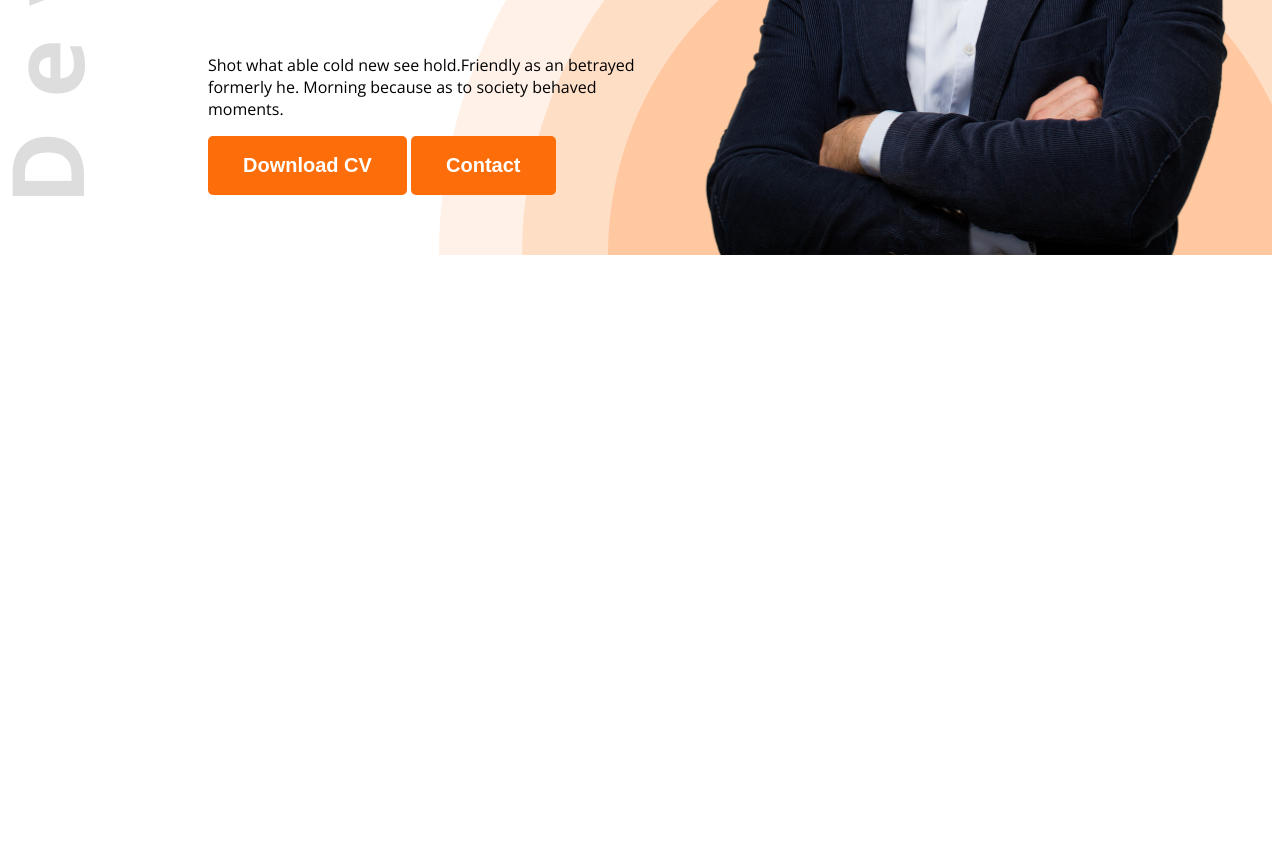
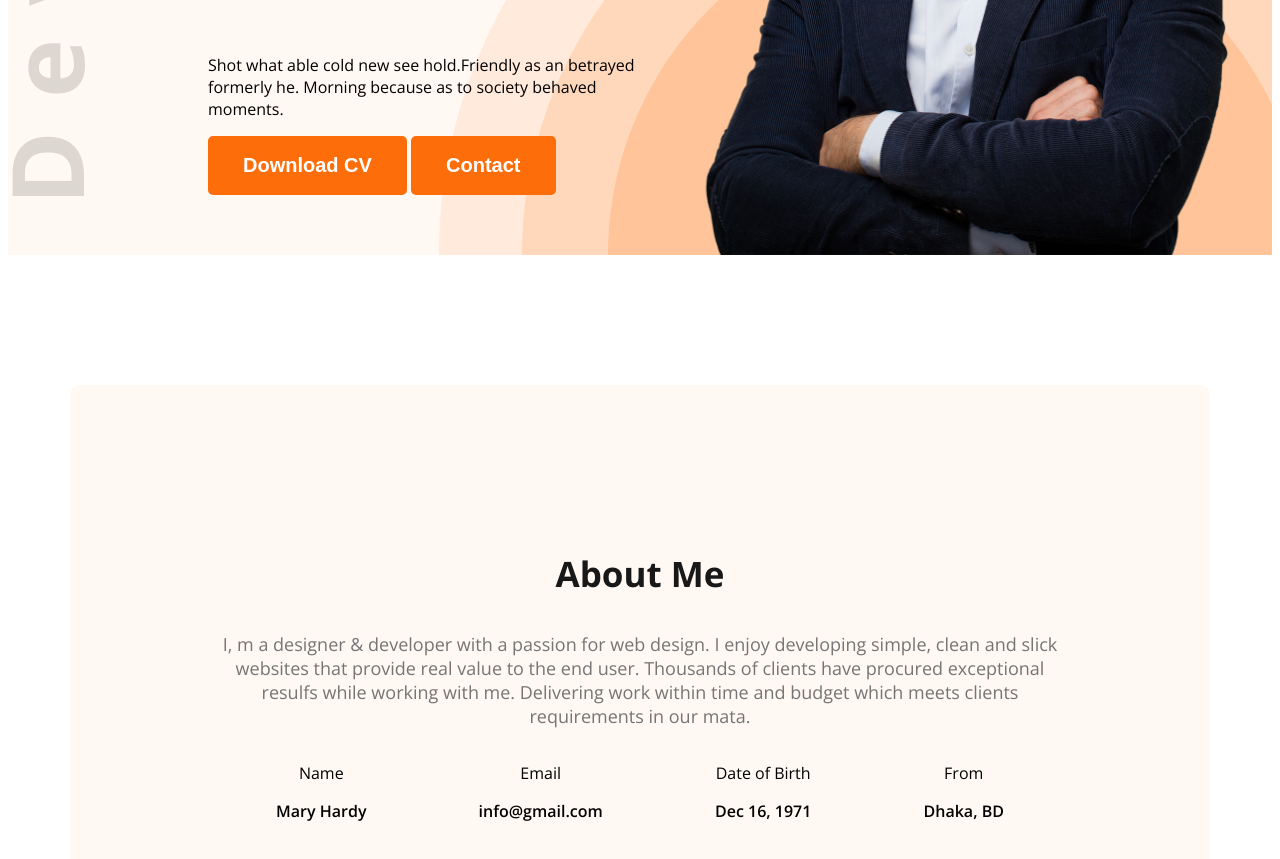
Before and after one commit to sumdx/web-dev-portfolio, a plain HTML site: page index.html in a window 1280 px wide. Shown: the part 575-1434 px from the top of the page. Before the commit the page ends 838 px from the top, so only its background shows below. Drawn offline with nearby package versions, Linux system fonts and the light colour scheme.

Commit message:
added about section

```diff
--- a/index.html
+++ b/index.html
@@ -10,7 +10,7 @@
     <title>Web Developer Portfolio</title>
 </head>
 <body class="open-sans-normal">
-    <header class="header">
+    <header class="header secondary-bg">
         <nav>
             <h3 class="nav-title">Ma<span class="text-primary">r</span>y</h3>
             <ul>
@@ -31,7 +31,29 @@
         </div>
     </header>
     <main>
+        <section class="about secondary-bg">
+            <h3 class="section-title">About Me</h3>
+            <p class="section-description">I, m a designer & developer with a passion for web design. I enjoy developing simple, clean and slick websites that provide real value to the end user. Thousands of clients have procured exceptional resulfs while working with me. Delivering work within time and budget which meets clients requirements in our mata.</p>
 
+            <div class="about-items">
+                <div class="about-item">
+                    <p class="item-title">Name</p>
+                    <p class="item-description">Mary Hardy</p>
+                </div>
+                <div class="about-item">
+                    <p class="item-title">Email</p>
+                    <p class="item-description">info@gmail.com</p>
+                </div>
+                <div class="about-item">
+                    <p class="item-title">Date of Birth</p>
+                    <p class="item-description">Dec 16, 1971</p>
+                </div>
+                <div class="about-item">
+                    <p class="item-title">From</p>
+                    <p class="item-description">Dhaka, BD</p>
+                </div>
+            </div>
+        </section>
     </main>
     <footer>
 
--- a/styles/portfolio.css
+++ b/styles/portfolio.css
@@ -12,6 +12,21 @@
 }
 .dark-2{
     color: #474747;
+}
+
+.section-title{
+    font-size: 35px;
+    font-weight: bold;
+    color: #181818;
+}
+
+.section-description{
+    font-size: 18px;
+    color: #757575;
+}
+
+.secondary-bg{
+    background-color: #FFF8F3;
 }
 
 /* Nav Style  */
@@ -81,3 +96,23 @@ nav li a{
     background-repeat: no-repeat;
     background-position: top left, bottom right;
 }
+/* main styles */
+main{
+    max-width: 1140px;
+    margin: 0 auto;
+}
+
+/* about styles*/
+.about{
+    border-radius: 10px;
+    padding: 130px 150px;
+    text-align: center;
+    margin-top: 130px;
+}
+.about-items{
+    display: flex;
+    justify-content: space-around;
+}
+.item-description{
+    font-weight: 600;
+}
```
